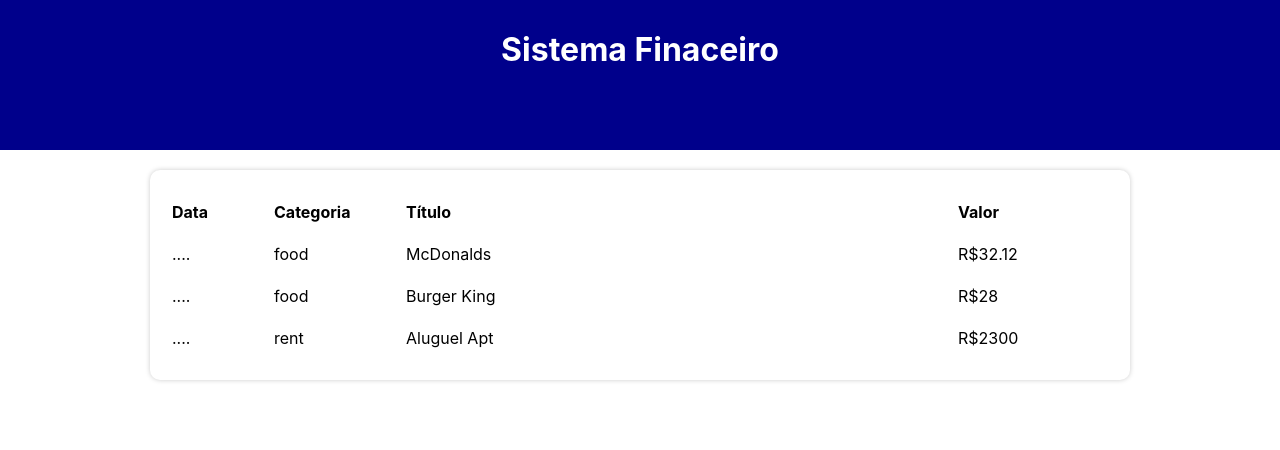
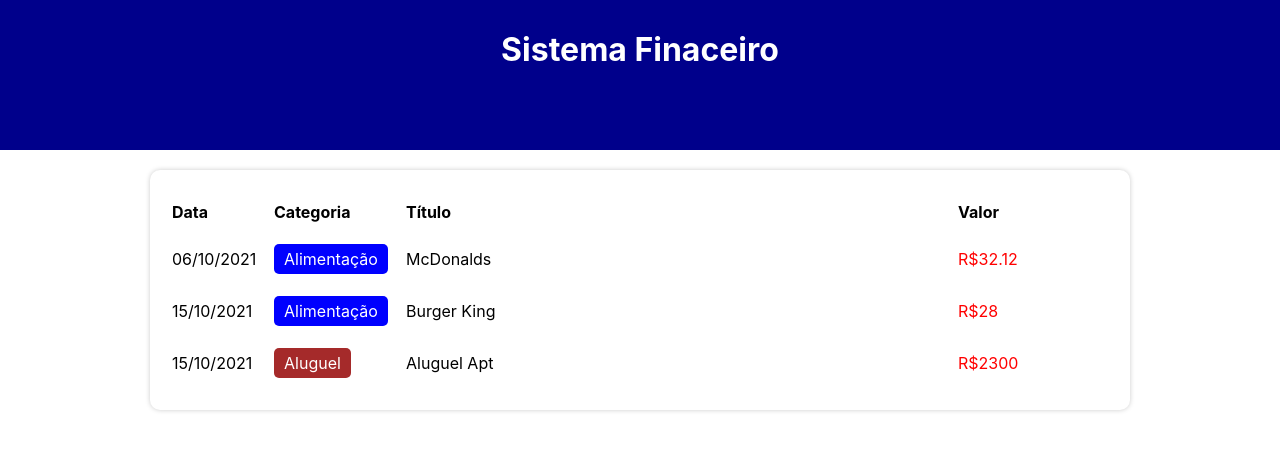
Before and after one commit to vanessafmotta/financeManager, a React (Create React App) app: page / in a window 1280 px wide. Shown: the top 450 px of the page. Built offline with nearby package versions, Linux system fonts and the light colour scheme.

Commit message:
categories ok

```diff
--- a/src/App.tsx
+++ b/src/App.tsx
@@ -6,7 +6,6 @@ import { categories } from './data/categories';
 import { items } from './data/items';
 import { getCurrentMonth, filterListByMonth } from './helpers/dateFilter';
 import { TableArea } from './components/TableArea'
-
 
 const App = () => {
   const [list, setList] = useState(items);
@@ -17,8 +16,6 @@ const App = () => {
     setFilteredList(filterListByMonth(list, currentMonth));
   }, [list, currentMonth]);
 
-
-
   return(
     <S.Container>
       <S.Header>
@@ -26,9 +23,7 @@ const App = () => {
       </S.Header>
       <S.Body>
         {/*  Área de informações  */}
-
         {/*  Área de inserção  */}
-
         <TableArea list={filteredList} />
       </S.Body>
     </S.Container>
--- a/src/components/TableArea/index.tsx
+++ b/src/components/TableArea/index.tsx
@@ -20,8 +20,6 @@ export const TableArea = ({ list }: Props) => {
       <tbody>
         { list.map((item, index) => ( <TableItem key={index} item={item} /> )) }
       </tbody>
-
-
     </S.Table>
   );
 }
--- a/src/components/TableItem/index.tsx
+++ b/src/components/TableItem/index.tsx
@@ -1,16 +1,26 @@
 import * as S from './styles'
 import { Item } from '../../types/Item'
+import { formatDate } from '../../helpers/dateFilter'
+import { categories } from '../../data/categories';
 
 type Props = {
     item: Item
 }
-export const TableItem = ({item}: Props) => {
-    return(
-        <S.TableLine>
-            <S.TableColumn>....</S.TableColumn>
-            <S.TableColumn>{ item.category }</S.TableColumn>
-            <S.TableColumn>{ item.title }</S.TableColumn>
-            <S.TableColumn>R${ item.value }</S.TableColumn>
-        </S.TableLine>
-    );
+export const TableItem = ({ item }: Props) => {
+  return (
+    <S.TableLine>
+      <S.TableColumn>{formatDate(item.date)}</S.TableColumn>
+      <S.TableColumn>
+        <S.Category color={categories[item.category].color}>
+            {categories[item.category].title}
+        </S.Category>
+      </S.TableColumn>
+      <S.TableColumn>{item.title}</S.TableColumn>
+      <S.TableColumn>
+        <S.Value color={categories[item.category].expense ? 'red' : 'green'}>
+            R${item.value}
+        </S.Value>
+      </S.TableColumn>
+    </S.TableLine>
+  );
 }
--- a/src/components/TableItem/styles.ts
+++ b/src/components/TableItem/styles.ts
@@ -3,5 +3,15 @@ import styled from "styled-components";
 export const TableLine = styled.tr``;
 
 export const TableColumn = styled.td`
-    padding: 10px 0;
+  padding: 10px 0;
 `;
+export const Category = styled.div<{ color: string }>`
+  display: inline-block;
+  padding: 5px 10px;
+  border-radius: 5px;
+  color: #FFF;
+  background-color: ${props => props.color};
+`;
+export const Value = styled.div<{ color: string }>`
+  color: ${props => props.color};
+`;
--- a/src/data/categories.ts
+++ b/src/data/categories.ts
@@ -1,7 +1,7 @@
 import { Category } from '../types/Category'
 
 export const categories: Category = {
-    food: { title: 'Alimentação', color: 'blue', expense: true},
-    rent: { title: 'Aluguel', color: 'brown', expense: true },
-    salary: { title: 'Salário', color: 'green', expense: false}
+  food: { title: 'Alimentação', color: 'blue', expense: true},
+  rent: { title: 'Aluguel', color: 'brown', expense: true },
+  salary: { title: 'Salário', color: 'green', expense: false}
 }
--- a/src/data/items.ts
+++ b/src/data/items.ts
@@ -1,8 +1,8 @@
 import {Item} from '../types/Item'
 
 export const items: Item[] = [
-    {date: new Date(2021, 9, 15), category: 'food', title: 'McDonalds', value: 32.12},
-    {date: new Date(2021, 9, 15), category: 'food', title: 'Burger King', value: 28},
-    {date: new Date(2021, 9, 15), category: 'rent', title: 'Aluguel Apt', value: 2300},
-    {date: new Date(2021, 10, 18), category: 'salary', title: 'Salário ACME', value: 4500},
+  {date: new Date(2021, 9, 6), category: 'food', title: 'McDonalds', value: 32.12},
+  {date: new Date(2021, 9, 15), category: 'food', title: 'Burger King', value: 28},
+  {date: new Date(2021, 9, 15), category: 'rent', title: 'Aluguel Apt', value: 2300},
+  {date: new Date(2021, 10, 18), category: 'salary', title: 'Salário ACME', value: 4500},
 ];
--- a/src/helpers/dateFilter.ts
+++ b/src/helpers/dateFilter.ts
@@ -18,3 +18,13 @@ export const filterListByMonth = (list: Item[], date: string): Item[] => {
   }
   return newList;
 }
+
+export const formatDate = (date: Date): string => {
+  let year = date.getFullYear();
+  let month = date.getMonth() + 1;
+  let day = date.getDate();
+
+  return `${addZeroToDate(day)}/${addZeroToDate(month)}/${year}`;
+}
+
+const addZeroToDate = (n: number): string => n < 10 ? `0${n}` : `${n}`;
```
Also changed, not shown: src/types/Category.ts (+5 -5 lines), src/types/Item.ts (+4 -4 lines), src/components/TableArea/styles.ts (indentation only). Lines whose indentation alone changed are shown as unchanged.
